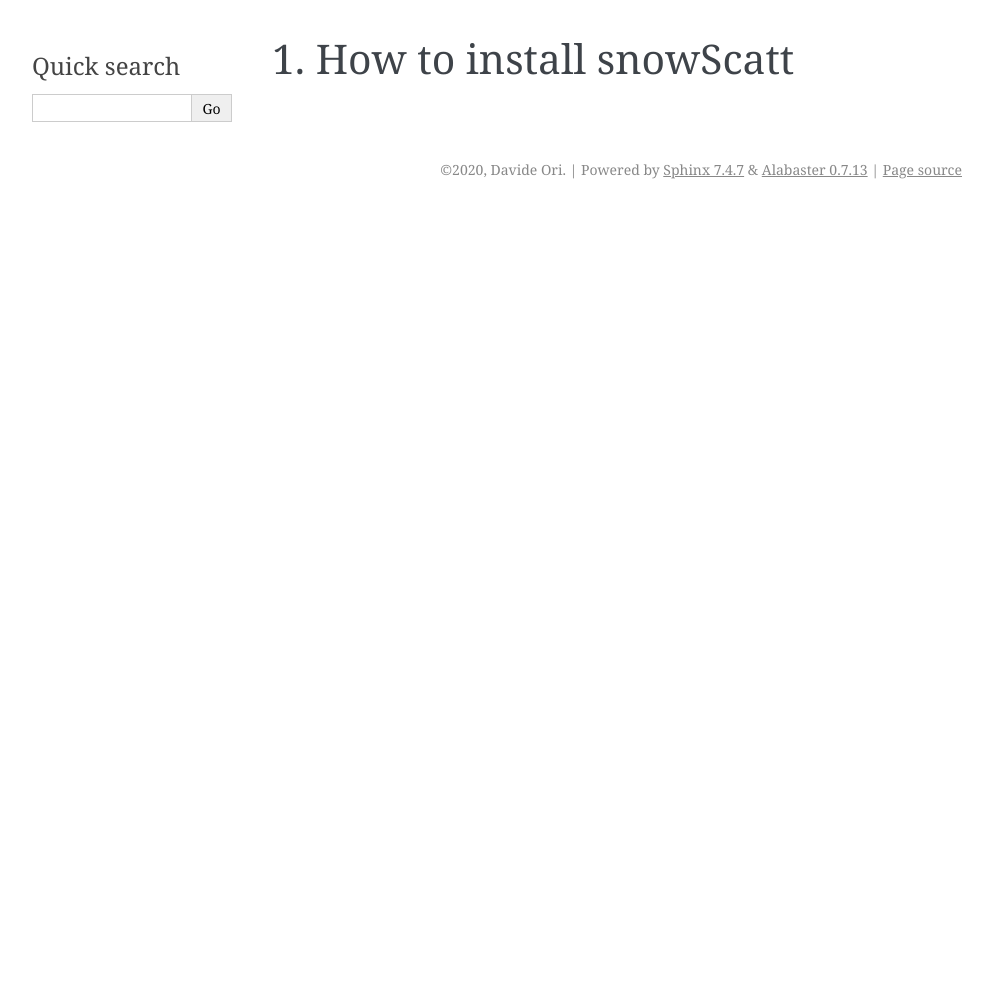
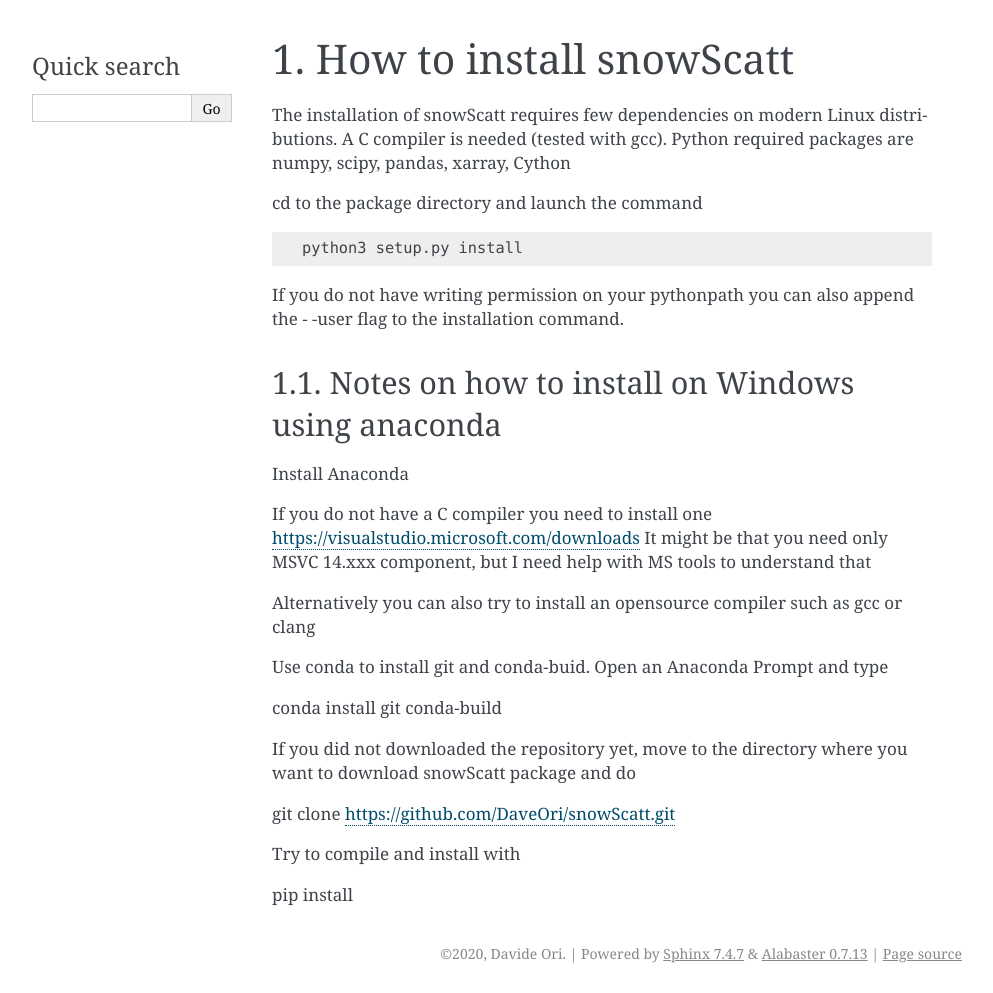
Before and after one commit to OPTIMICe-team/snowScatt, a Sphinx documentation site: the page built from docs/source/install.rst, in a window 1280 px wide. Shown: the whole page, without its empty margins (148-1141 px from the left). Built offline with Sphinx 7.4.7, drawn with Linux system fonts in a browser that asks for light colours; before the commit the page ends 900 px from its top, so only the background shows below that.

Commit message:
corrected example, updated requirements and some installation documentation

```diff
--- a/docs/source/install.rst
+++ b/docs/source/install.rst
@@ -1,2 +1,35 @@
 How to install snowScatt
 ========================
+
+The installation of snowScatt requires few dependencies on modern Linux distributions. A C compiler is needed (tested with gcc). Python required packages are numpy, scipy, pandas, xarray, Cython
+
+cd to the package directory and launch the command
+
+.. code-block:: bash
+
+	python3 setup.py install
+
+If you do not have writing permission on your pythonpath you can also append the - -user flag to the installation command.
+
+Notes on how to install on Windows using anaconda
+*************************************************
+
+Install Anaconda
+
+If you do not have a C compiler you need to install one
+https://visualstudio.microsoft.com/downloads
+It might be that you need only MSVC 14.xxx component, but I need help with MS tools to understand that
+
+Alternatively you can also try to install an opensource compiler such as gcc or clang
+
+Use conda to install git and conda-buid. Open an Anaconda Prompt and type
+
+conda install git conda-build
+
+If you did not downloaded the repository yet, move to the directory where you want to download snowScatt package and do
+
+git clone https://github.com/DaveOri/snowScatt.git
+
+Try to compile and install with
+
+pip install
--- a/setup.py
+++ b/setup.py
@@ -83,5 +83,5 @@ if __name__ == "__main__":
         package_data = {'snowScatt.snowProperties': ['*.dat'],
                         'snowScatt.refractiveIndex': ['*.dat'],},
         platforms = ['any'],
-        requires = ['numpy', 'scipy', 'Cython', 'pandas', 'os'],
+        requires = ['numpy', 'scipy', 'Cython', 'pandas', 'os', 'xarray'],
         ext_modules=cythonize([ssrgalib]))
```
Also changed, not shown: 1 other file.
